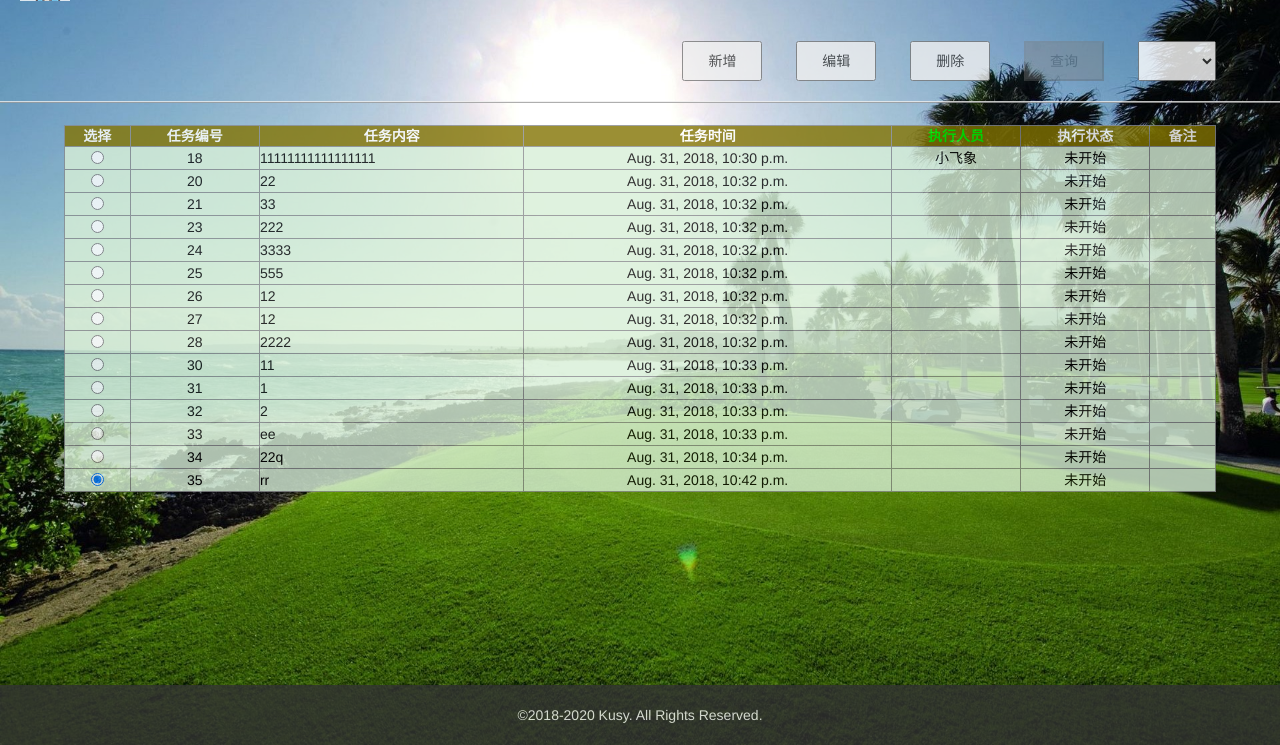
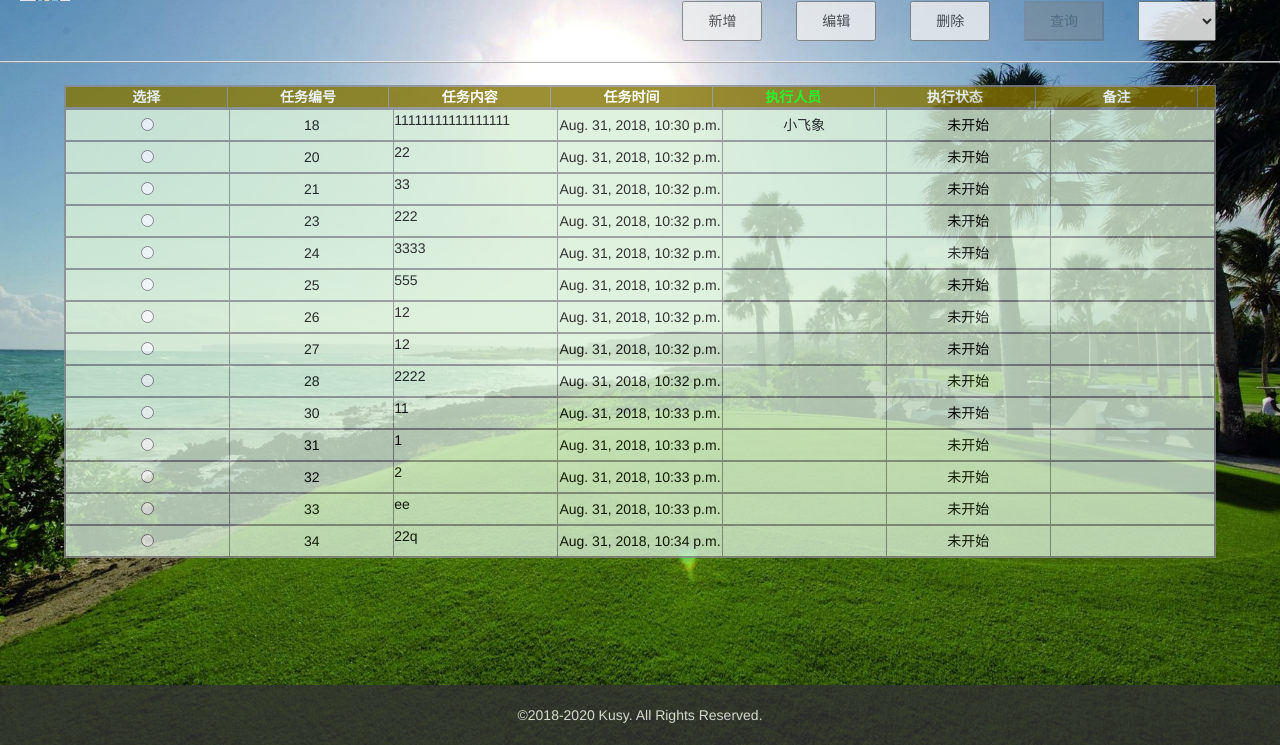
Before and after one commit to thinkthango/mysite, a Django app: template blog/templates/taskmanage.html in a window 1280 px wide. Shown: the part 55-800 px from the top of the page. Run offline with Django 3.2, Linux system fonts and the light colour scheme; the template is opened without the code that fills it: values that come from a table or form of the project are taken from there, others are empty; data comes from the database, SQL or seed files in the repository; both versions use the stored data as it was after the commit; some libraries are stand-ins or nearby versions.

Commit message:
add td's lf char add tbody scroll

```diff
--- a/blog/templates/taskmanage.html
+++ b/blog/templates/taskmanage.html
@@ -95,7 +95,7 @@
     }
 
     </script>
-    <br><br>
+
     <div class="manage_btn">
       <span>
         <button class="add" onclick="addClick();">新增</button>
@@ -119,8 +119,8 @@
     <br><br>
     <hr style="height:2px;border:none;border-top:2px ridge;" />
 
-    <!--数据区-->
-    <table class="data_table">
+    <!--表头单独拉出来（滚动条固定问题）-->
+    <table class="data_table head">
       <tr>
         <th>选择</th>
         <th>任务编号</th>
@@ -131,6 +131,9 @@
         <th>备注</th>
       </tr>
 
+    </table>
+    <!--数据区-->
+    <table  id= "data_table" class="data_table">
       {% for task in task_list %}
       <tr>
         <td><input type="radio" name="select_record" checked="checked"> </td>
--- a/mysite/settings.py
+++ b/mysite/settings.py
@@ -38,8 +38,8 @@ INSTALLED_APPS = [
     'django.contrib.messages',
     'django.contrib.staticfiles',
     'blog',
-    'werkzeug_debugger_runserver',
-    'django_extensions',
+    # 'werkzeug_debugger_runserver',
+    # 'django_extensions',
 ]
 
 MIDDLEWARE = [
--- a/static/css/taskmanage.css
+++ b/static/css/taskmanage.css
@@ -30,20 +30,34 @@ h1{
 
 .data_table{
     width:90%;
-    margin: 20px 5% 0px 5%;
+    margin: 0px 5% 0px 5%;
     background:#d8efd8;
-    //border-style: solid;
-    //border-width:1px;
-    //border-color: grey;
-    //border-collapse: collapse;
-    //padding:2px;
-    //border-color: transparent;
+    /*设置相邻单元格的边框间的距离*/
+    border-spacing: 0;
+    /*表格设置合并边框模型*/
+    border-collapse: collapse;
+    text-align: center;
 }
-tr th{
-    text-align:center;
-    background:#827302;
-    color:white;
+/*关键设置 tbody出现滚动条*/
+table tbody {
+    display: block;
+    height: 448px;
+    overflow-y: scroll;
 }
+table thead,tbody tr {
+    display: table;
+    width: 100%;
+    table-layout: fixed;
+}
+/*关键设置：滚动条默认宽度是16px 将thead的宽度减16px*/
+table thead {
+    width: calc( 100% - 1em);
+    position:fixed;
+}
+table thead th {
+    background: #ccc;
+}
+
 tr td{
     text-align:center;
     color:#000;
@@ -54,6 +68,20 @@ tr td:nth-child(3){
 }
 tr td:nth-child(7){
     text-align:left;
+}
+
+.data_table.head tbody{
+    height: 21px;
+    overflow-y:hidden;
+    width: calc( 100% - 17px);
+}
+.data_table.head{
+    background: #827302;
+}
+tr th{
+    text-align:center;
+    background:#827302;
+    color:white;
 }
 
 /*
```
Also changed, not shown: static/js/taskmanage.js (+20 -7 lines), db.sqlite3.
